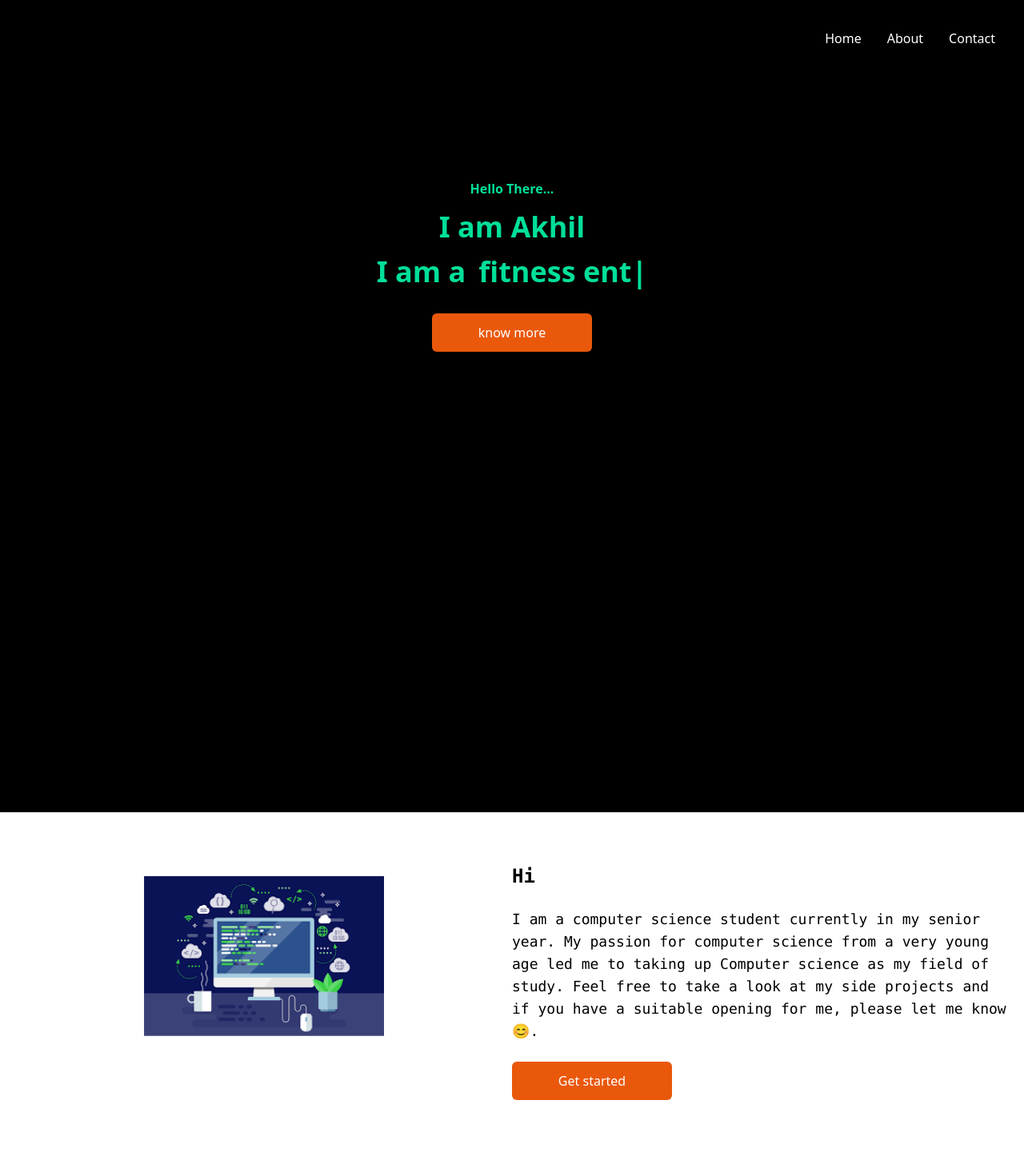
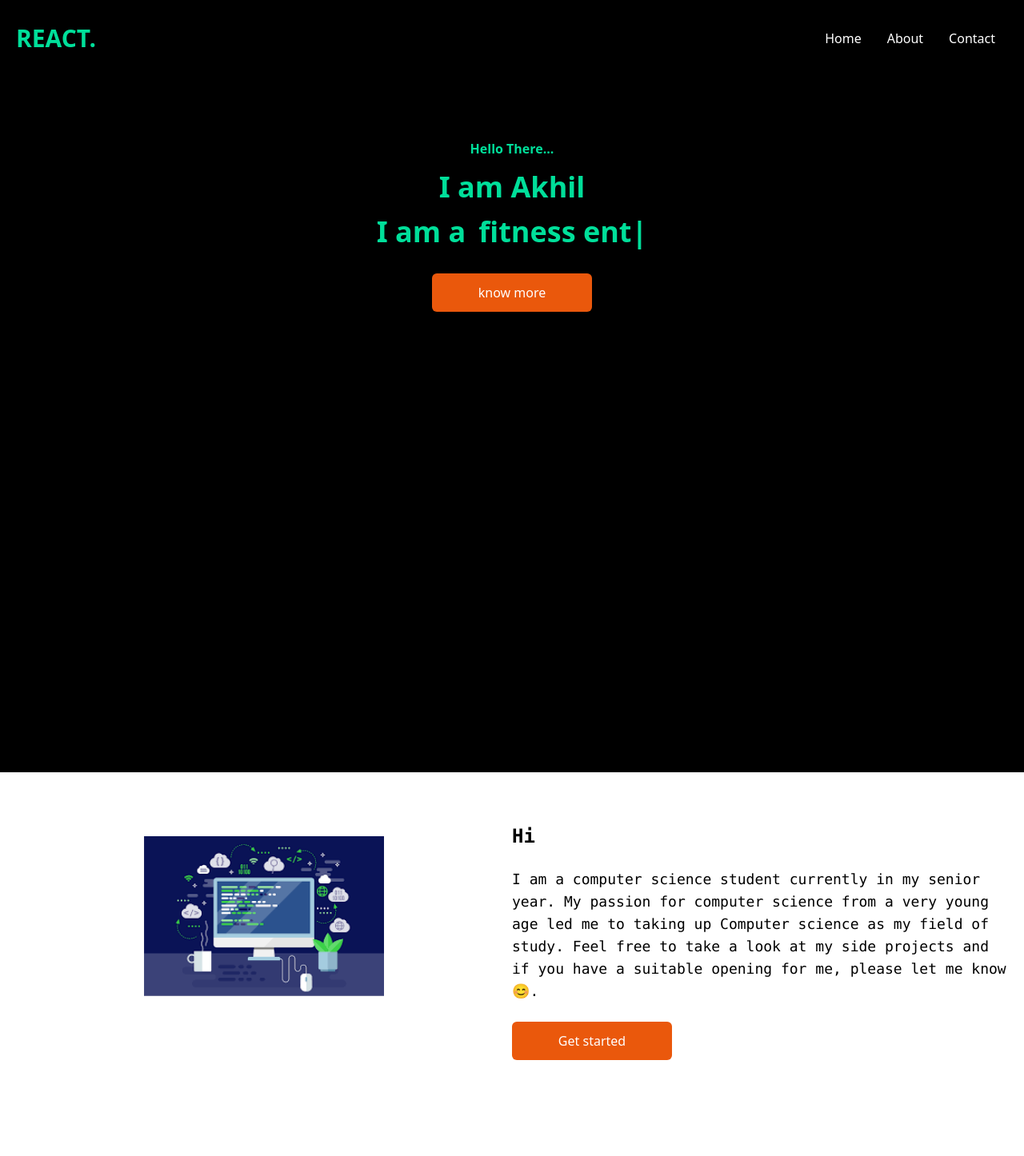
Before and after one commit to akhilpdominic/learning_react, a React (Create React App) app: page / in a window 1280 px wide. Shown: the top 1446 px of the page at 80% size. Built offline with nearby package versions, Linux system fonts and the light colour scheme.

Commit message:
made some improvements after a long time 🥹

```diff
--- a/src/components/Hero.jsx
+++ b/src/components/Hero.jsx
@@ -1,12 +1,14 @@
 import React from "react";
 import Typed from 'react-typed'
+import mouse_scroll from '../assets/scrolldown.png'
+
 
 const Hero =() =>
 {
     return (
         <div className="text-white">
 
-        <div className="max-w-[800px] mt-[120px] w-full h-screen mx-auto text-center flex flex-col">
+        <div className="max-w-[800px] mt-[70px] w-full h-screen mx-auto text-center flex flex-col content-center">
         <p className="text-[#00df9a] font-bold p-2">Hello There... </p>
 
         <p className="text-[#00df9a] font-bold p-2 text-4xl">I am Akhil </p>
@@ -19,10 +21,13 @@ const Hero =() =>
         typeSpeed={40} backSpeed={130}
         loop/>
         </div>
+
         <button className='bg-orange-600 w-[200px] rounded-md font-medium my-6 mx-auto py-3'>
             know more
         </button>
+
         </div>
+
         </div>
     )
 }
--- a/src/components/Navbar.jsx
+++ b/src/components/Navbar.jsx
@@ -4,13 +4,12 @@ import github from '../assets/github.png'
 
 const Navbar = () => {
     const [nav,setnav]=useState(false)
-
     const handleNav=()=>{
         setnav(!nav)
     }
     return (
         <div className='flex justify-between items-center h-24 mx-auto px-5 text-white'>
-           <div className='flex'>
+
             <h1 className='w-full text-3xl font-bold text-[#00df9a]'>REACT.</h1>
 
             <ul className=''>
@@ -19,7 +18,7 @@ const Navbar = () => {
 
             </ul>
 
-            </div>
+
 
             <ul className='hidden md:flex'>
                 <li className='p-4'>Home</li>
--- a/src/components/aboutMe.jsx
+++ b/src/components/aboutMe.jsx
@@ -1,7 +1,6 @@
 import React from 'react'
 import devimg from '../assets/devimg.png'
-import Particles from "react-tsparticles";
-
+import mouse_scroll from '../assets/scrolldown.png'
 
 const About = () =>{
 
@@ -28,24 +27,16 @@ const About = () =>{
                 <button className='bg-orange-600 w-[200px] text-white rounded-md font-medium my-6 mx-auto md:mx-0 py-3'>
             Get started
         </button>
+        <div className='relative h-32 w-32 justify-center'>
+            <img className="animate-bounce w-6 h-6 absolute bottom-0 left-0" src={mouse_scroll} alt=""/>
+            </div>
                 </div>
 
 
             </div>
 
-            <Particles
-        params={{
-          particles: {
-            number: {
-              value: 200,
-              density: {
-                enable: true,
-                value_area: 1000,
-              }
-            },
-          },
-        }}
-      />
+
+
         </div>
     )
 }
```
Also changed, not shown: src/assets/scrolldown.png (added).
